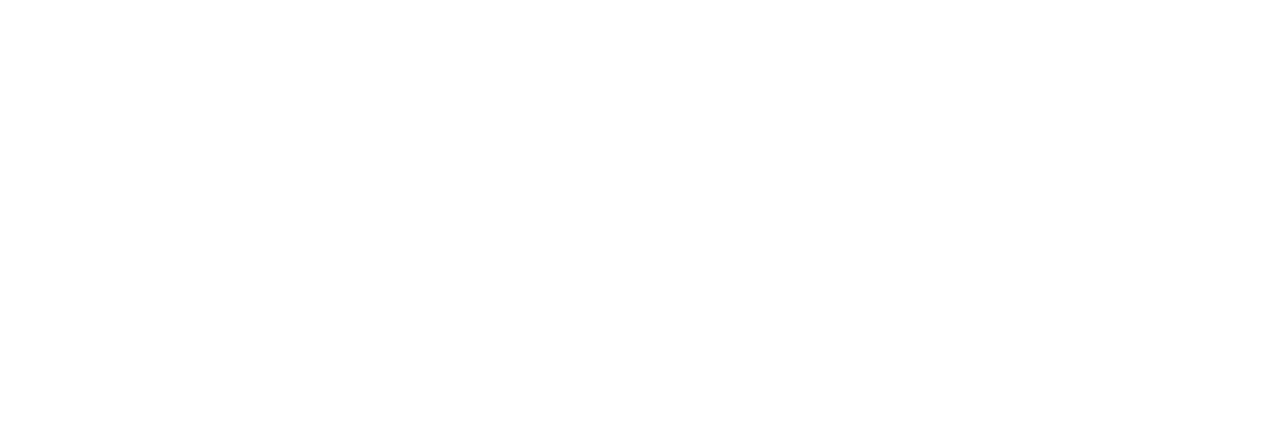
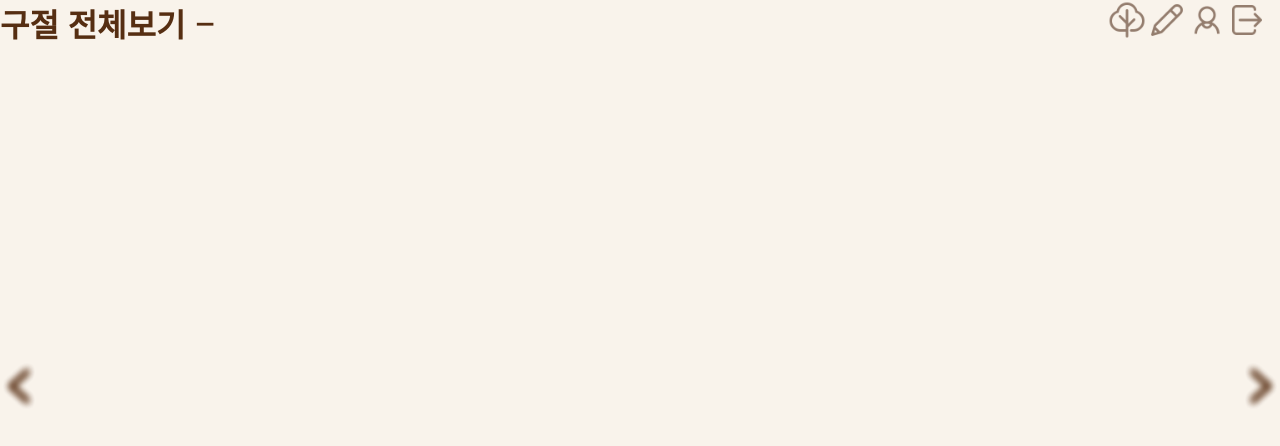
Before and after one commit to hyerim1127/Tree, a React (Create React App) app: page /phrases in a window 1280 px wide. Before the commit this address had no page. Shown: the top 446 px of the page. Built offline with nearby package versions, Linux system fonts and the light colour scheme.

Commit message:
11 - 장르별 구절보기

```diff
--- a/src/App.js
+++ b/src/App.js
@@ -4,6 +4,7 @@
 import ModalImpression from "./impression/ModalImpression";
 import Nothing from "./Nothing";
 import View from "./View";
+import Genre from "./Genre";
 import axios from 'axios';
 import React, {useState, useEffect} from 'react';
 import {
@@ -38,6 +39,7 @@
         <Route path="view" element={<View />} />
         <Route path="view-modal" element={<ModalImpression />} />
         <Route path="nothing" element={<Nothing />} />
+        <Route path="phrases" element={<Genre />} />
        </Routes>
 
     </BrowserRouter>
--- /dev/null
+++ b/src/Genre.jsx
@@ -0,0 +1,58 @@
+import React, { useState, useEffect } from 'react';
+import { useNavigate } from 'react-router';
+import { useLocation } from 'react-router-dom';
+import personLight from './img/person-light.png';
+import logoutLight from './img/logout-light.png';
+import pencilLight from './img/pencil-light.png';
+import treeLight from './img/tree-light.png';
+import btn from './img/btn.png';
+import "./genre.css";
+
+const Genre = () => {
+
+    const location = useLocation();
+    const params = new URLSearchParams(location.search);
+    const selectedGenre = params.get('genre');
+
+    const dummyImpressions = {
+      '문학': ["문학 구절 1", "문학 구절 2", "문학 구절 3"],
+      '경제/경영': ["경제/경영 구절 1", "경제/경영 구절 2", "경제/경영 구절 3"],
+      '인문': ["인문 구절 1", "인문 구절 2", "인문 구절 3"],
+      '예술': ["예술 구절 1", "예술 구절 2", "예술 구절 3"],
+      '기술/공학': ["기술/공학 구절 1", "기술/공학 구절 2", "기술/공학 구절 3"],
+      '자기계발': ["자기계발 구절 1", "자기계발 구절 2", "자기계발 구절 3"],
+    };
+    const impressions = dummyImpressions[selectedGenre] || [];
+
+    const navigate = useNavigate();
+
+    const goToLogin = () => navigate("/");
+    const goToWrite = () => navigate("/write-impression");
+
+    return (
+        <div className='genrePage'>
+          <div>
+            <span>
+              <img className='shortcuts' alt='logout' src={logoutLight} />
+              <img className='shortcuts' alt='person' src={personLight} />
+              <img className='shortcuts' alt='pencil' src={pencilLight} onClick={goToWrite} />
+              <img className='shortcuts' alt='logo' src={treeLight} onClick={goToLogin} />
+            </span>
+            <div>
+            <h1>구절 전체보기 - {selectedGenre}</h1>
+            <div>
+              {impressions.map((impression, index) => (
+                <div key={index} className="phrase">
+                  {impression}
+                </div>
+              ))}
+            </div>
+          </div>
+          <img className='btnL' alt='btn' src={btn} onClick={goToWrite} />
+          <img className='btnR' alt='btn' src={btn} />
+        </div>
+    </div>
+  );
+}
+
+export default Genre;
--- a/src/ModalGenre.jsx
+++ b/src/ModalGenre.jsx
@@ -1,20 +1,22 @@
-//모달 장르 확인
-const ModalGenre = ({ onClose }) => {
+const ModalGenre = ({ onClose, onGenreSelect }) => {
+  const handleGenreClick = (genre) => {
+    onGenreSelect(genre);
+  };
+
   return (
     <div className="modal">
       <div className="modal-content">
         <span className="modal-close" onClick={onClose}>&times;</span>
         <h3>모아보고 싶은 장르를 선택하세요.</h3>
-          <button className='modal-genreBtn'>문학</button>
-          <button className='modal-genreBtn'>경제/경영</button>
-          <button className='modal-genreBtn'>인문</button>
+        <button className='modal-genreBtn' onClick={() => handleGenreClick('문학')}>문학</button>
+        <button className='modal-genreBtn' onClick={() => handleGenreClick('경제/경영')}>경제/경영</button>
+        <button className='modal-genreBtn' onClick={() => handleGenreClick('인문')}>인문</button>
         <br />
-          <button className='modal-genreBtn'>예술</button>
-          <button className='modal-genreBtn'>기술/공학</button>
-          <button className='modal-genreBtn'>자기계발</button>
+        <button className='modal-genreBtn' onClick={() => handleGenreClick('예술')}>예술</button>
+        <button className='modal-genreBtn' onClick={() => handleGenreClick('기술/공학')}>기술/공학</button>
+        <button className='modal-genreBtn' onClick={() => handleGenreClick('자기계발')}>자기계발</button>
       </div>
     </div>
-
   );
 };
 
--- a/src/View.jsx
+++ b/src/View.jsx
@@ -16,17 +16,10 @@
   const [showImpressionModal, setShowImpressionModal] = useState(false);
   const [selectedImpression, setSelectedImpression] = useState(null);
 
-  const book = {
-    image: 'https://contents.kyobobook.co.kr/sih/fit-in/458x0/pdt/9791165341909.jpg',
-    title: '달러구트 꿈 백화점',
-    author: '이미예',
-    description: '잠들어야만 입장 가능한 꿈 백화점에서 일어나는 비밀스럽고도 기묘하며 가슴 뭉클한 판타지 소설 여기는 잠들어야만 입장할 수 있는 ‘달러구트 꿈 백화점’입니다. 잠들어야만 입장할 수 있는 독특한 마을. 그곳에 들어온 잠든 손님들에게 가장 인기 있는 곳은, 온갖 꿈을 한데 모아 판매하는 ‘달러구트의 꿈 백화점’이다. 긴 잠을 자는 사람들은 물론이고, 짧은 낮잠을 자는 사람들과 동물들로 매일매일 대성황을 이룬다.',
-    details: [
-      { title: 'Section 1', content: 'Details about Section 1.' },
-      { title: 'Section 2', content: 'Details about Section 2.' },
-      { title: 'Section 3', content: 'Details about Section 3.' },
-    ]
-  };
+  const navigate = useNavigate();
+
+  const goToLogin = () => navigate("/");
+  const goToWrite = () => navigate("/write-impression");
 
   const openModal = () => {
     setShowModal(true);
@@ -46,10 +39,22 @@
     setSelectedImpression(null);
   };
 
-  const navigate = useNavigate();
+  const handleGenreSelect = (genre) => {
+    setShowModal(false);
+    navigate(`/phrases?genre=${genre}`);
+  };
 
-  const goToLogin = () => navigate("/");
-  const goToWrite = () => navigate("/write-impression");
+  const book = {
+    image: 'https://contents.kyobobook.co.kr/sih/fit-in/458x0/pdt/9791165341909.jpg',
+    title: '달러구트 꿈 백화점',
+    author: '이미예',
+    description: '잠들어야만 입장 가능한 꿈 백화점에서 일어나는 비밀스럽고도 기묘하며 가슴 뭉클한 판타지 소설 여기는 잠들어야만 입장할 수 있는 ‘달러구트 꿈 백화점’입니다. 잠들어야만 입장할 수 있는 독특한 마을. 그곳에 들어온 잠든 손님들에게 가장 인기 있는 곳은, 온갖 꿈을 한데 모아 판매하는 ‘달러구트의 꿈 백화점’이다. 긴 잠을 자는 사람들은 물론이고, 짧은 낮잠을 자는 사람들과 동물들로 매일매일 대성황을 이룬다.',
+    details: [
+      { title: 'Section 1', content: 'Details about Section 1.' },
+      { title: 'Section 2', content: 'Details about Section 2.' },
+      { title: 'Section 3', content: 'Details about Section 3.' },
+    ]
+  };
 
   const [impressions, setImpressions] = useState([]);
 
@@ -132,7 +137,7 @@
           ))}
           <div>
             <button className='showAllBtn' onClick={openModal}>구절 전체 보기</button>
-            {showModal && <ModalGenre onClose={closeModal} />}
+            {showModal && <ModalGenre onClose={closeModal} onGenreSelect={handleGenreSelect} />}
             {showImpressionModal && <ModalImpression book={book} onClose={closeImpressionModal} />}
           </div>
         </div>
--- /dev/null
+++ b/src/genre.css
@@ -0,0 +1,12 @@
+/*Genre 장르 스타일링*/
+* {
+  margin:0;
+  padding:0;
+}
+
+.genrePage {
+    background-color: #F9F3EB;
+    position: relative;
+    height:100vh;
+    color: #562E12;
+}
```
Lines whose indentation alone changed are shown as unchanged.
